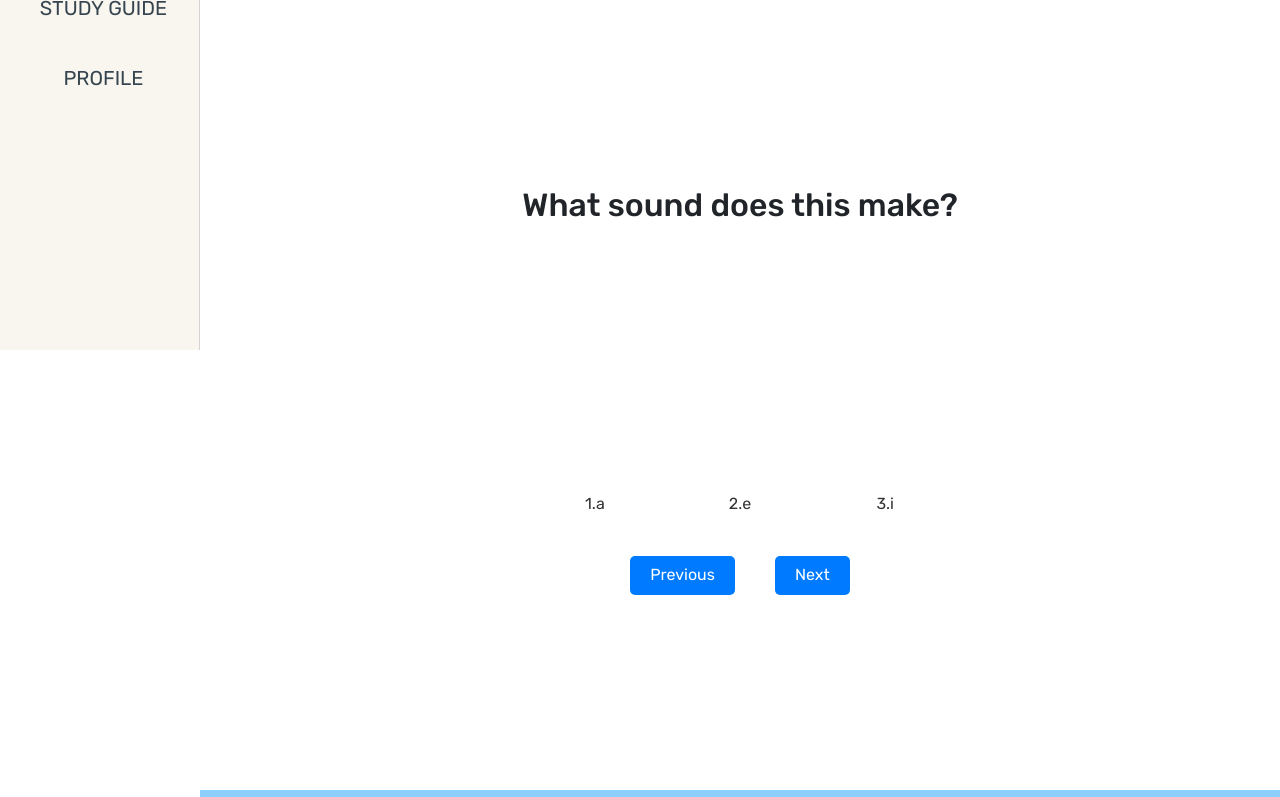
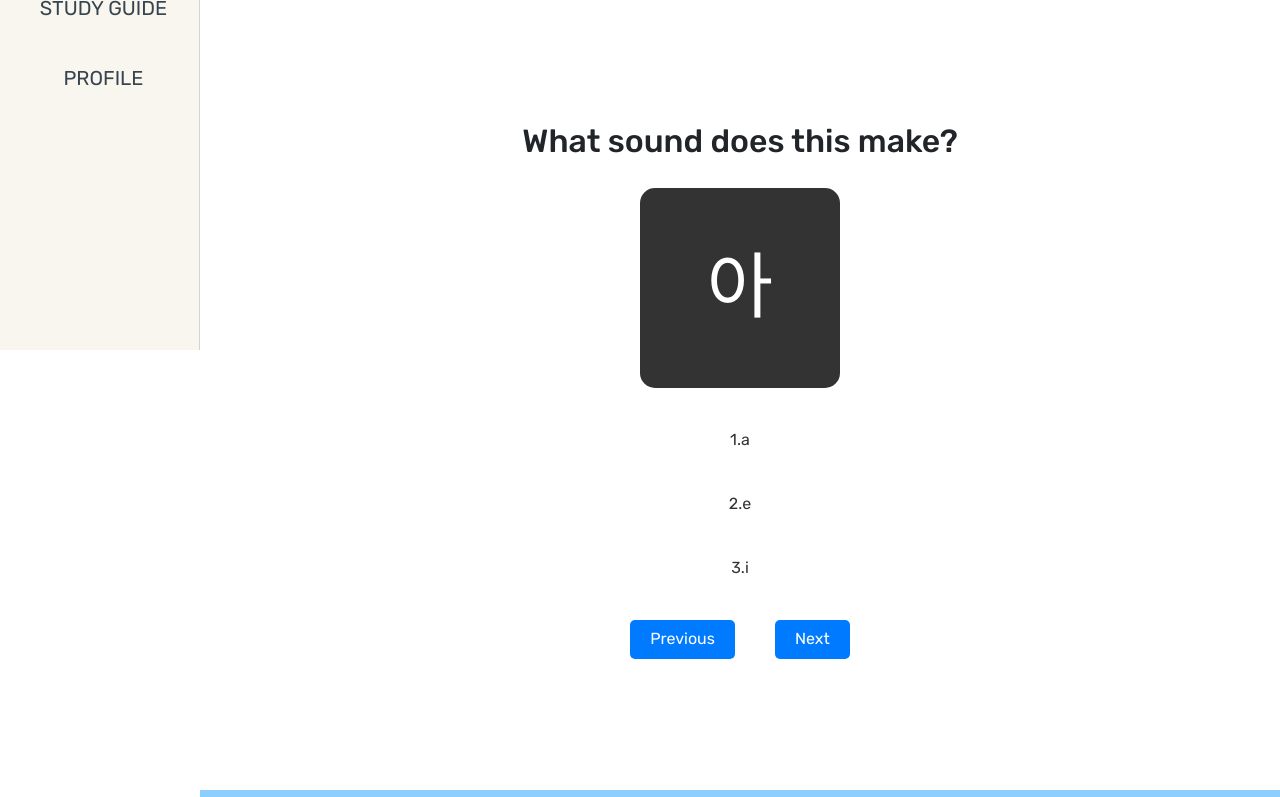
Before and after one commit to info340c-sp24/project-group4, a React (Create React App) app: page /words in a window 1280 px wide. Shown: the part 450-1247 px from the top of the page. Built offline with nearby package versions, Linux system fonts and the light colour scheme.

Commit message:
quiz edits

```diff
--- a/src/css/quizzes.css
+++ b/src/css/quizzes.css
@@ -25,38 +25,36 @@ img {
     border-radius: 5px;
     cursor: pointer;
     transition: background-color 0.3s;
-    margin-bottom: 20px; /* Adjusted for better spacing */
+    width: auto;
 }
 
 .start-button:hover {
     background-color: #0056b3;
 }
 
-/* Quiz Content Transition */
-.character-display {
-    opacity: 0;
-    transition: opacity 0.5s ease-in-out;
-    width: 100%; /* Ensures quiz content takes full width */
-}
-
-.character-display.show {
+.character-display{
     opacity: 1;
 }
 
 /* Answer Choice Button Styles */
+.choices {
+    display: flex; /* Arrange choices horizontally */
+    justify-content: center; /* Center choices within container */
+    flex-wrap: wrap; /* Allow wrapping to next line if needed */
+}
+
 .choice {
-    display: block; /* Display choices as blocks */
-    width: 80%;   /* Adjust width as needed */
-    margin: 10px auto; /* Center the choices */
+    flex: 1 0 200px; /* Give each choice some flexibility and a minimum width */
+    margin: 10px;   /* Add space between choices */
     padding: 10px 20px;
     font-size: 16px;
-    background-color: #f0f0f0;  /* Light gray background */
-    color: #333;                /* Darker text color */
+    background-color: #f0f0f0;
+    color: #333;
     border: none;
     border-radius: 5px;
     cursor: pointer;
     transition: background-color 0.3s;
-    text-align: center; /* Center text within buttons */
+    text-align: center;
 }
 
 .choice:hover {
```
